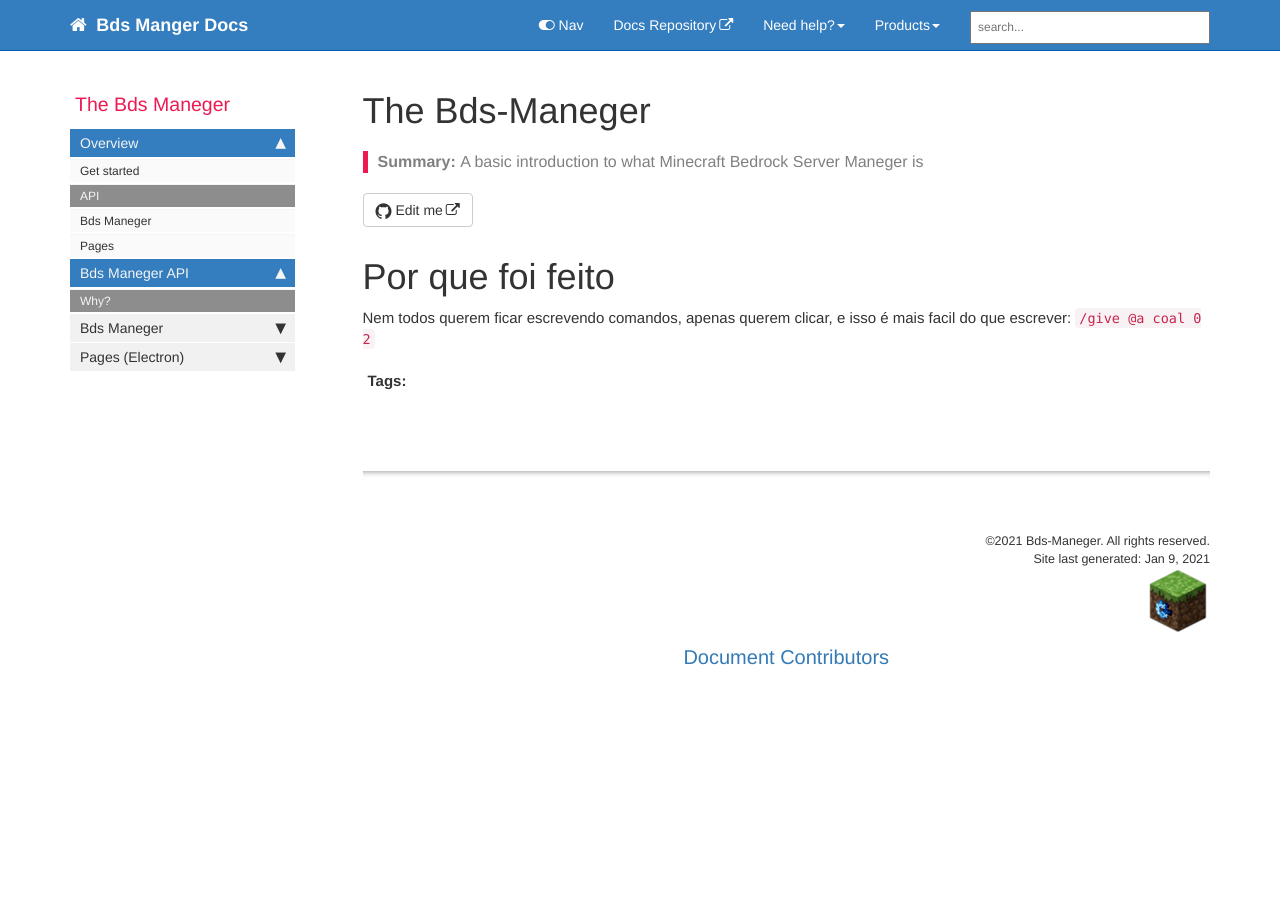
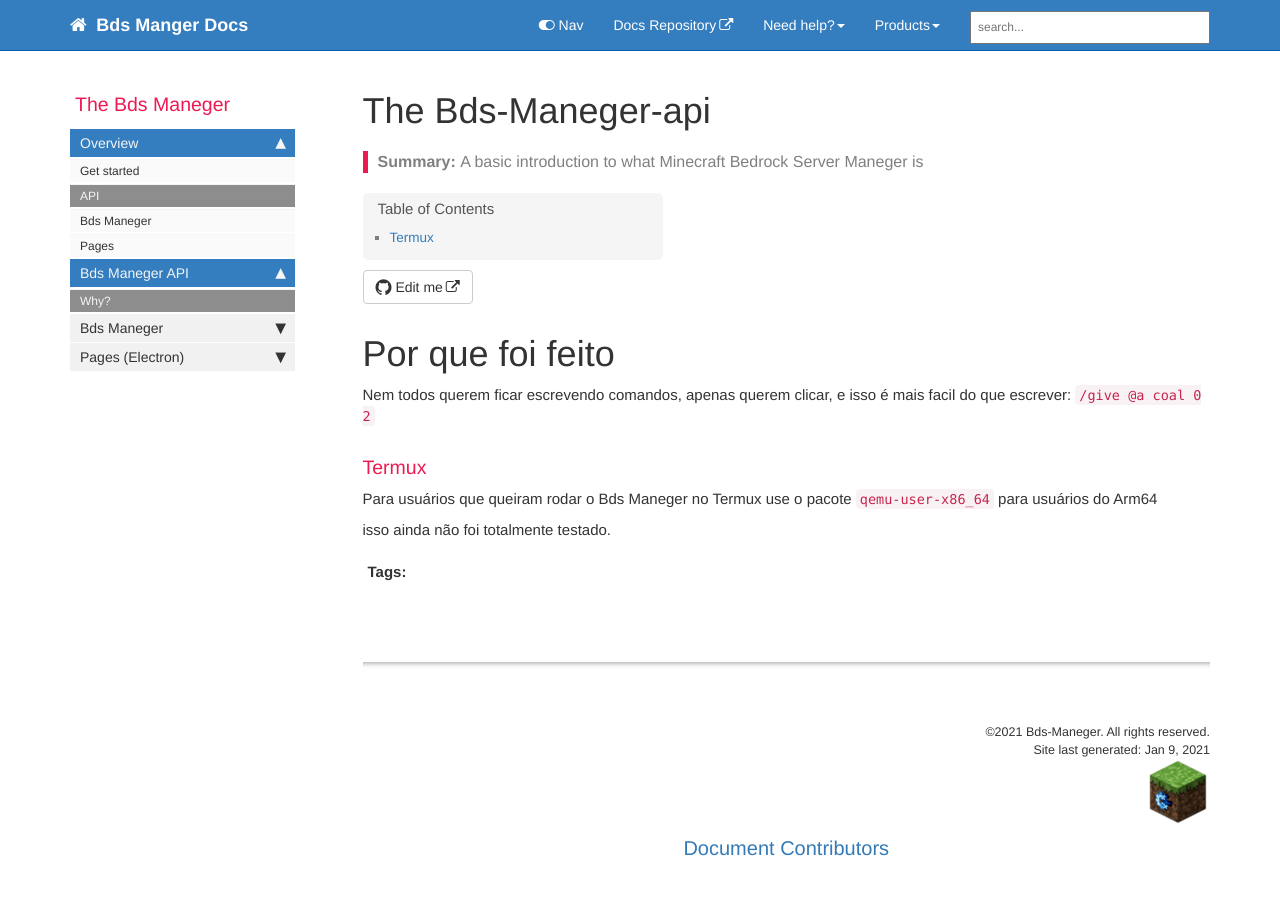
Before and after one commit to Bds-Maneger/docs, a Jekyll site: the page built from pages/bds_maneger_api/whatis.md, in a window 1280 px wide. Built offline with Jekyll 4.4.1, drawn with Linux system fonts in a browser that asks for light colours; comment, search, counter and statistics services are not loaded.

Commit message:
Update whatis.md

```diff
--- a/pages/bds_maneger_api/whatis.md
+++ b/pages/bds_maneger_api/whatis.md
@@ -1,5 +1,5 @@
 ---
-title: The Bds-Maneger
+title: The Bds-Maneger-api
 tags: [bds-maneger]
 keywords: search
 summary: "A basic introduction to what Minecraft Bedrock Server Maneger is"
@@ -11,3 +11,10 @@
 # Por que foi feito
 
 Nem todos querem ficar escrevendo comandos, apenas querem clicar, e isso é mais facil do que escrever: `/give @a coal 0 2`
+
+### Termux
+
+Para usuários que queiram rodar o Bds Maneger no Termux use o pacote
+`qemu-user-x86_64` para usuários do Arm64
+
+isso ainda não foi totalmente testado.
```
